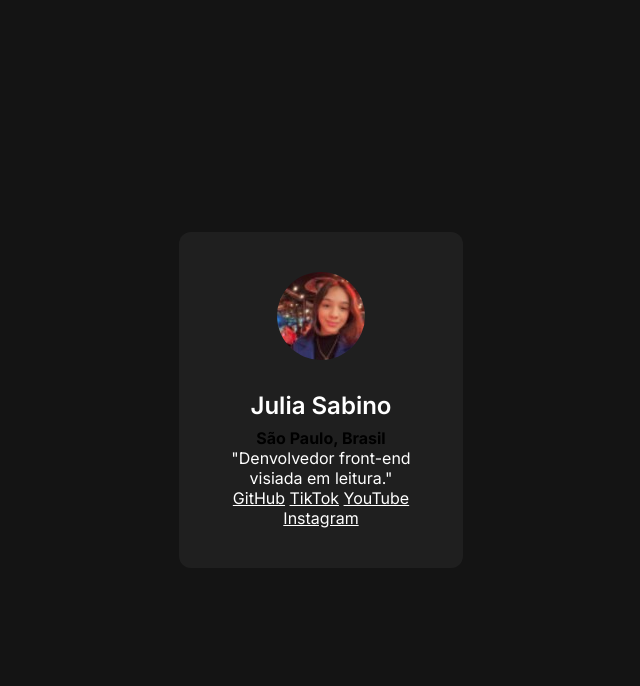
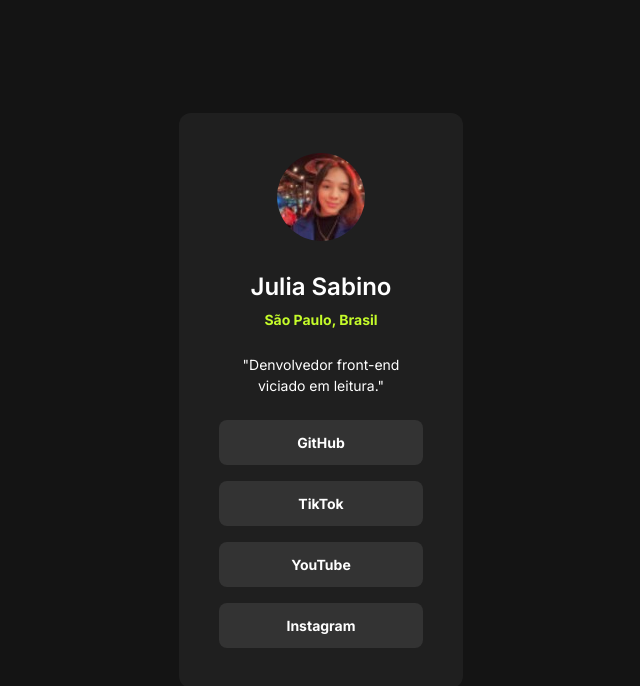
Before and after one commit to juliasabino12/meus-links, a plain HTML site: page index.html in a window 1280 px wide. Shown: the whole page, without its empty margins (319-959 px from the left). Drawn offline with Linux system fonts and the light colour scheme.

Commit message:
desenvolvimento do css terminado

```diff
--- a/index.html
+++ b/index.html
@@ -15,7 +15,7 @@
         <h1>Julia Sabino</h1>
         <strong>São Paulo, Brasil</strong>
 
-        <p>"Denvolvedor front-end visiada em leitura."</p>
+        <p>"Denvolvedor front-end viciado em leitura."</p>
 
         <a href="https://github.com/juliasabino12">GitHub</a>
         <a href="https://www.tiktok.com/@juliasabino_c?_t=ZM-8vOHECYQYB3&_r=1">TikTok</a>
--- a/style.css
+++ b/style.css
@@ -36,3 +36,30 @@ line-height: 36px;
 font-weight: 600;
 margin-bottom: 4px;
 }
+
+div strong {
+color: #C4fb2a;
+font-size: 14px;
+line-height: 21px;
+}
+
+div p {
+    margin-block: 24px;
+    font-size: 14px;
+    line-height: 21px;
+}
+
+div a + a {
+    margin-top: 16px;
+}
+
+div a {
+    display: block;
+    text-decoration: none;
+    background-color: #333333;
+    padding: 12px;
+    border-radius: 8px;
+    font-weight: 700;
+    font-size: 14px;
+    line-height: 21px;
+}
```
